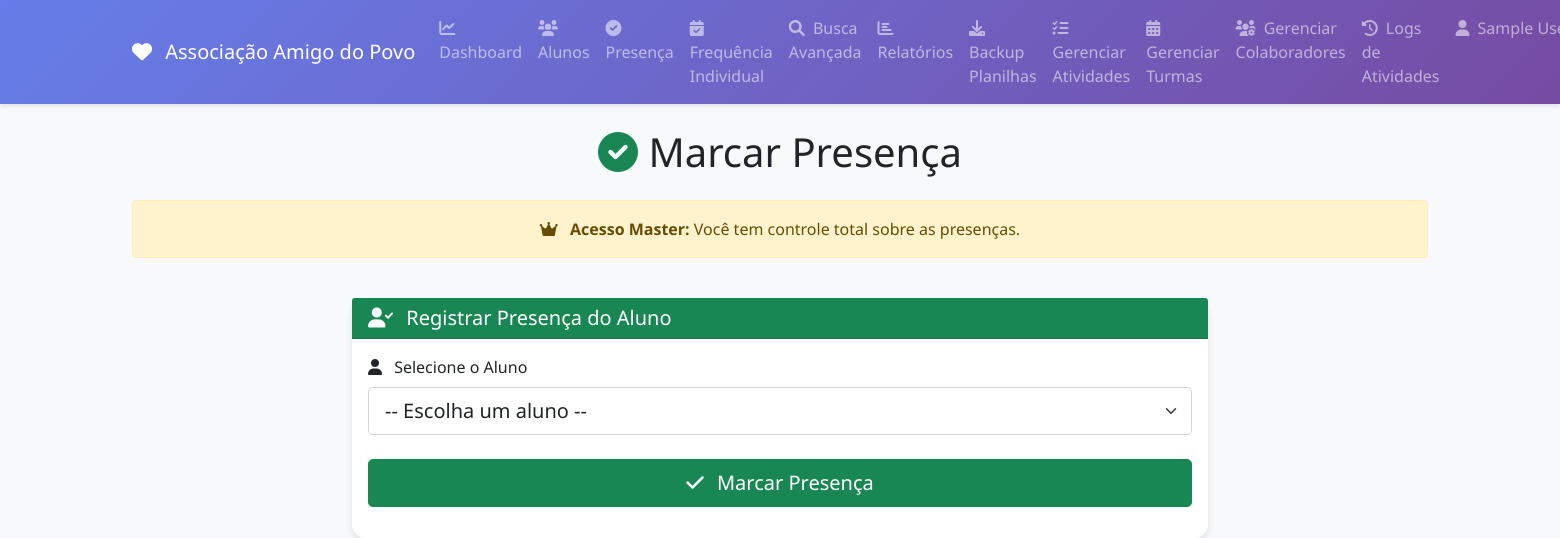
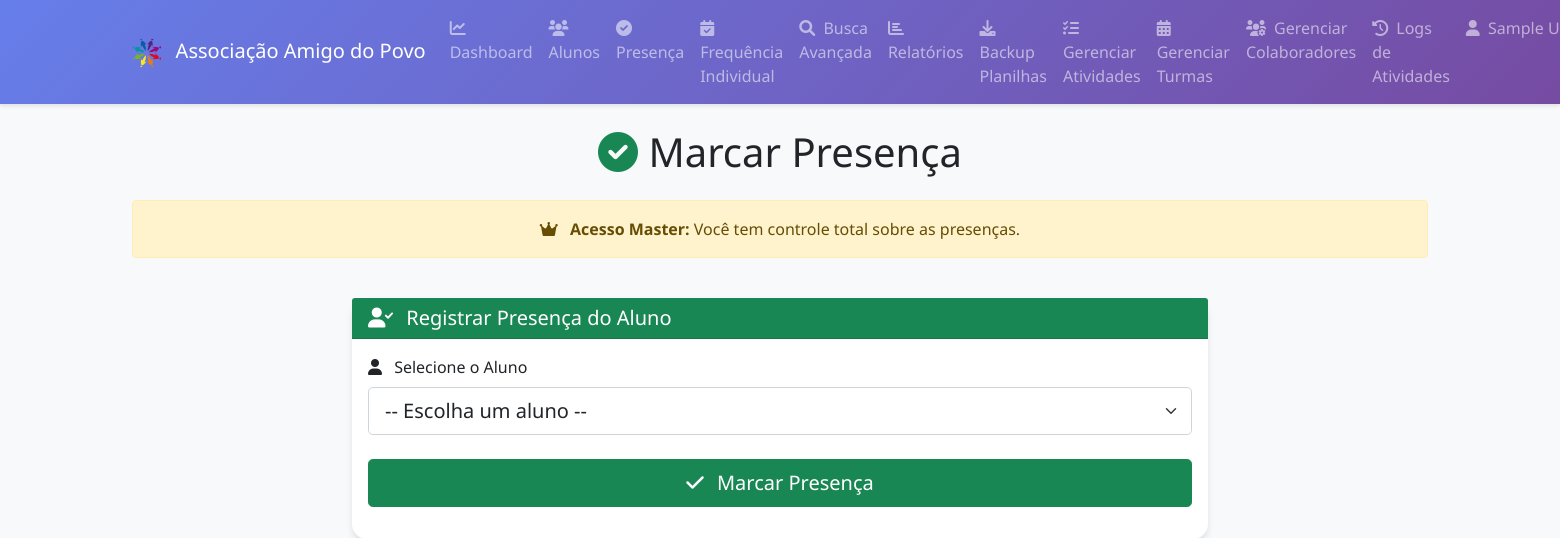
Before and after one commit to arabeuna/associacaoamigodopovo, a Flask app: page /presenca in a window 1560 px wide; the page is wider, and only the part inside the window is pictured. Shown: the top 538 px of that part. Run offline with Flask 3, Linux system fonts and the light colour scheme; the visitor is signed in with stand-in values (Sample User, id 1).

Commit message:
Substituir ícone de coração por logo personalizada na barra de navegação

```diff
--- a/templates/base.html
+++ b/templates/base.html
@@ -52,6 +52,12 @@
         .btn-primary:hover {
             background: linear-gradient(135deg, #5a6fd8 0%, #6a4190 100%);
         }
+        .navbar-brand img {
+            height: 30px;
+            width: auto;
+            border-radius: 50%;
+            object-fit: contain;
+        }
         .footer {
             background: #343a40;
             color: white;
@@ -65,7 +71,7 @@
     <nav class="navbar navbar-expand-lg navbar-dark">
         <div class="container">
             <a class="navbar-brand" href="{{ url_for('dashboard') }}">
-                <i class="fas fa-heart me-2"></i>
+                <img src="{{ url_for('static', filename='images/icons/icon-192x192.png') }}" alt="Logo" height="30" class="me-2">
                 Associação Amigo do Povo
             </a>
             <button class="navbar-toggler" type="button" data-bs-toggle="collapse" data-bs-target="#navbarNav">
```
